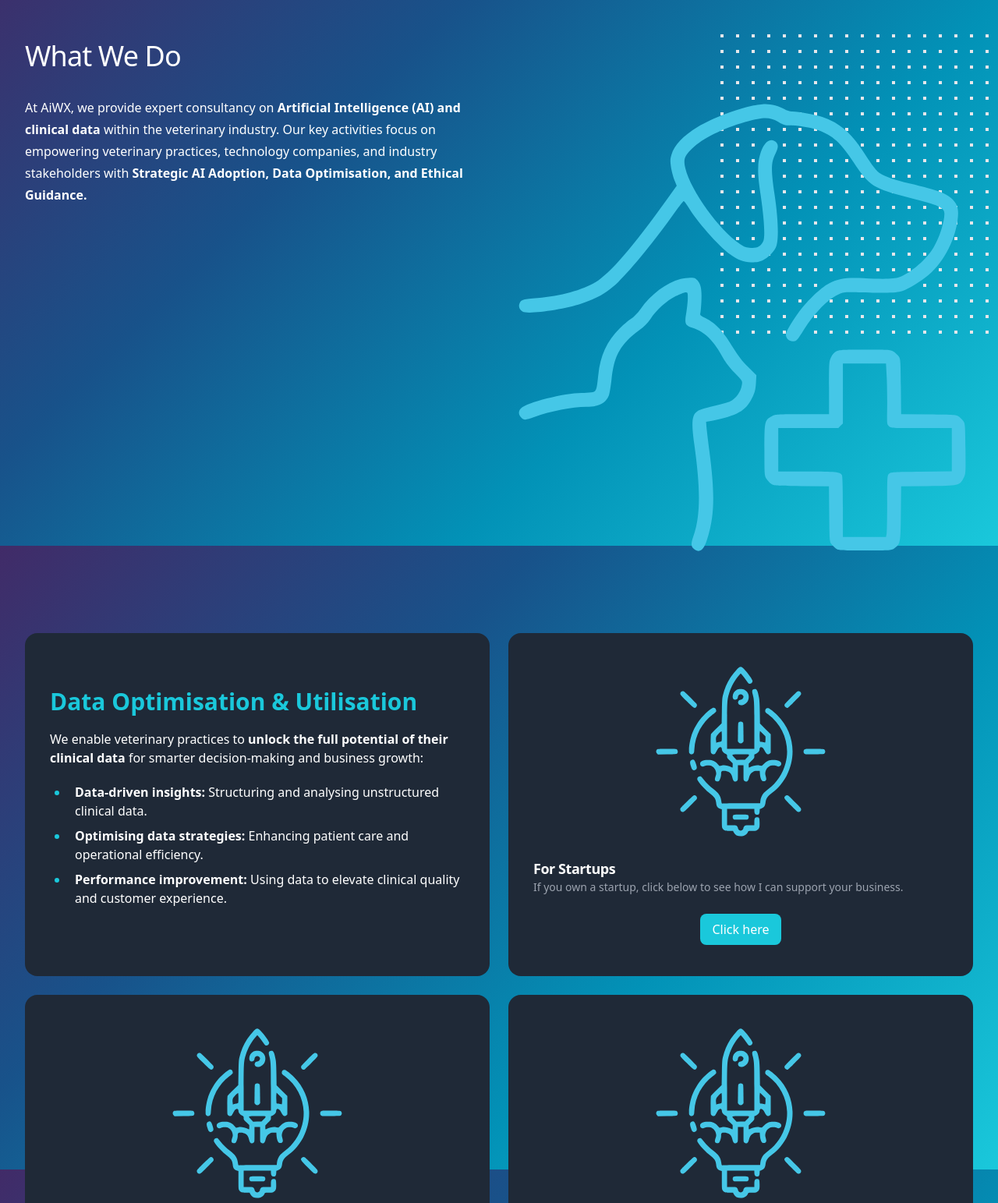
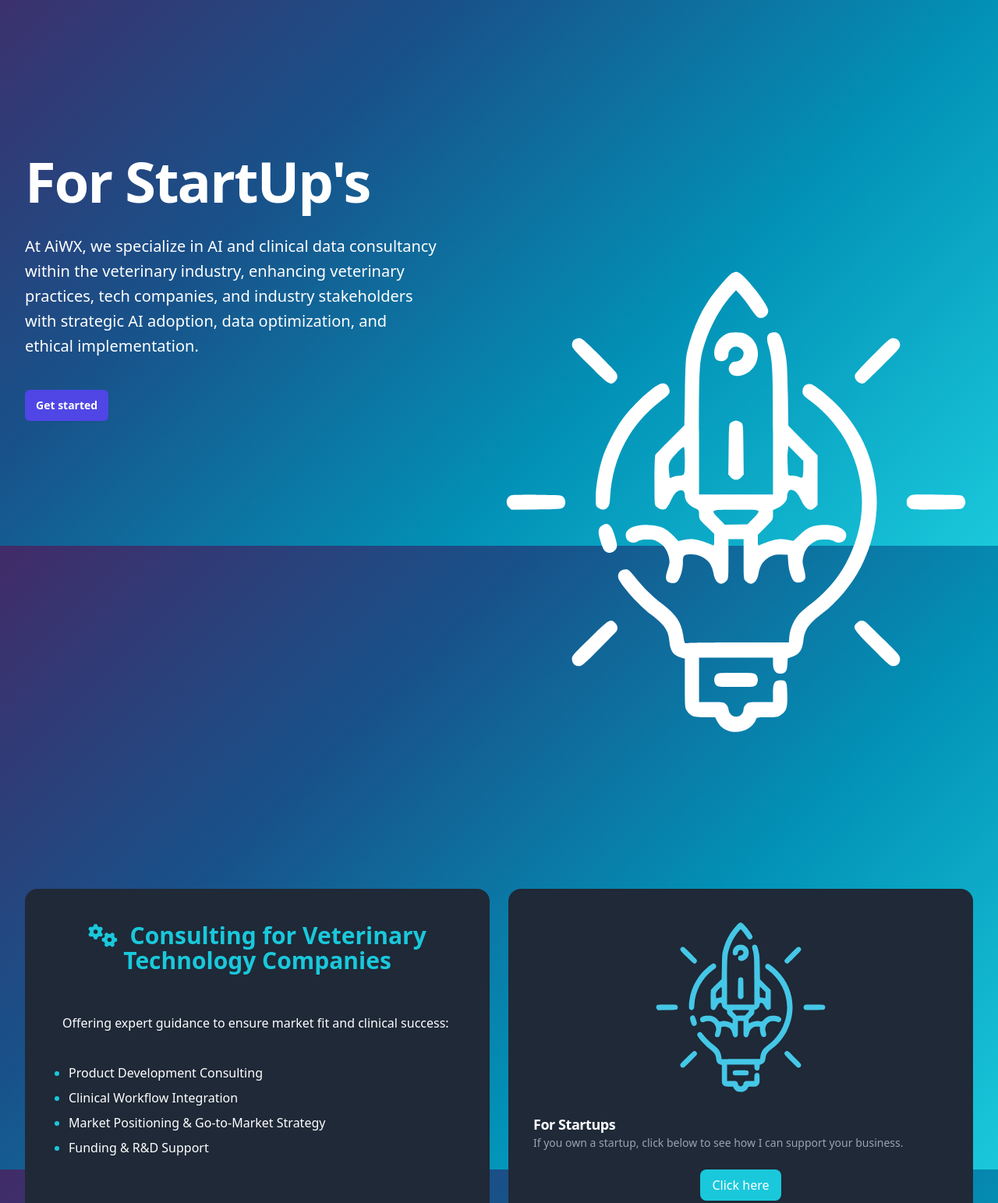
Before and after one commit to fabiowxavier/aiwx, a website built with Vite: page startups.html in a window 1280 px wide. Shown: the part 100-1643 px from the top of the page at 78% size. Built offline with nearby package versions, Linux system fonts and the light colour scheme; a web font is replaced by a local one.

Commit message:
rearrange cards layout and hero section on startup page

```diff
--- a/src/styles/styles.css
+++ b/src/styles/styles.css
@@ -103,6 +103,11 @@
     filter: brightness(0) invert(1);
 }
 
+.startuppage-img {
+    filter: brightness(100%) invert(100%) contrast(100%);
+    }
+
+
 .card-button {
     color: white;
     background-color: #1ac8db;
--- a/startups.html
+++ b/startups.html
@@ -56,71 +56,37 @@
         </head>
 
         <body class="text-gray-800">
-            <header class="bg-gray-900" id="navbar-container"></header>
+            <header class="b" id="navbar-container"></header>
             <main>
-                <div class="overflow-hidden ">
-                    <div class="relative mx-auto max-w-7xl px-6 py-16 lg:px-8">
-                        <div class="absolute bottom-0 left-3/4 top-0 hidden w-screen lg:block"></div>
-                        <div class="mx-auto max-w-prose text-base lg:grid lg:max-w-none lg:grid-cols-2 lg:gap-8">
-                            <div>
-                                <h3 class="mt-2 text-3xl/8 tracking-tight text-white sm:text-4xl">What We Do</h3>
+                <div class="relative isolate overflow-hidden  pt-14">
+                    <div class="mx-auto max-w-7xl px-6 py-32 sm:py-40 lg:px-8">
+                      <div class="mx-auto max-w-2xl lg:mx-0 lg:grid lg:max-w-none lg:grid-cols-2 lg:gap-x-16 lg:gap-y-8 xl:grid-cols-1 xl:grid-rows-1 xl:gap-x-8">
+                        <h1 class="max-w-2xl text-balance text-5xl font-semibold tracking-tight text-white sm:text-7xl lg:col-span-2 xl:col-auto">For StartUp's</h1>
+                        <div class="mt-6 max-w-xl lg:mt-0 xl:col-end-1 xl:row-start-1">
+                          <p class="text-pretty text-lg font-medium text-white sm:text-xl/8">At AiWX, we specialize in AI and clinical data consultancy within the veterinary industry, enhancing veterinary practices, tech companies, and industry stakeholders with strategic AI adoption, data optimization, and ethical implementation.</p>
+                          <div class="mt-10 flex items-center gap-x-6">
+                            <a href="#" class=" card-button rounded-md bg-indigo-600 px-3.5 py-2.5 text-sm font-semibold text-white shadow-sm ">Get started</a>
                           </div>
                         </div>
-                        <div class="mt-8 lg:grid lg:grid-cols-2 lg:gap-8">
-                            <div git push heroku main class="relative lg:col-start-2 lg:row-start-1">
-                                <svg class="absolute right-0 top-0 -mr-20 -mt-20 hidden lg:block" width="404"
-                                    height="384" fill="none" viewBox="0 0 404 384" aria-hidden="true">
-                                    <defs>
-                                        <pattern id="de316486-4a29-4312-bdfc-fbce2132a2c1" x="0" y="0" width="20"
-                                            height="20" patternUnits="userSpaceOnUse">
-                                            <rect x="0" y="0" width="4" height="4" class="text-gray-200"
-                                                fill="currentColor" />
-                                        </pattern>
-                                    </defs>
-                                    <rect width="404" height="384" fill="url(#de316486-4a29-4312-bdfc-fbce2132a2c1)" />
-                                </svg>
-                                <div class="relative mx-auto max-w-prose text-base lg:max-w-none">
-                                    <figure>
-                                        <img class=" vet-img aspect-[12/7] w-full rounded-lg  lg:aspect-auto "
-                                            src="public/images/dog-removebg-preview.svg" alt="dog and cat vector"
-                                            width="1184" height="1376">
-                                    </figure>
-                                </div>
-                            </div>
-                            <div class="mt-8 lg:mt-0">
-                                <div class="mx-auto text-base/7 text-white ">
-                                    <p class="text-2">At AiWX, we provide expert consultancy on <span
-                                            class="font-bold">Artificial Intelligence (AI)
-                                            and clinical data </span> within the veterinary industry. Our key activities
-                                        focus
-                                        on empowering
-                                        veterinary practices, technology companies, and industry stakeholders with <span
-                                            class="font-bold">Strategic AI
-                                            Adoption, Data Optimisation, and Ethical Guidance.</span>
-                                    </p>
-
+                        <img src="public/images/start-up-removebg-preview.svg" alt="" class=" startuppage-img mt-10 aspect-[5/5] w-full  max-w-lg rounded-2xl object-cover sm:mt-16 lg:mt-0 lg:max-w-none xl:row-span-2 xl:row-end-2 xl:mt-36">
                       </div>
                     </div>
                   </div>
                 </div>
-                </div>
+
                 <ul role="list" class="grid grid-cols-1 gap-6 sm:grid-cols-2 md:grid-cols-2 m-8 lg:grid-cols-2">
                     <!-- Second half of the page -->
 
-                            <li class="rounded-2xl bg-gray-800 px-8 py-10">
-                                <h2 class=" text-3xl/8 mt-8 font-semibold text-light-blue">Data Optimisation &
-                                    Utilisation</h2>
-                                <p class="mt-5 text-white">We enable veterinary practices to <span
-                                        class="font-bold">unlock the full
-                                        potential of their clinical data </span>for smarter decision-making and business
-                                    growth:</p>
-                                <ul role="list" class="mt-5 list-disc space-y-2 pl-6 marker:text-light-blue text-white">
-                                    <li class="pl-2"><span class="font-bold"> Data-driven insights: </span> Structuring
-                                        and analysing unstructured clinical data.</li>
-                                    <li class="pl-2"><span class="font-bold"> Optimising data strategies: </span>
-                                        Enhancing patient care and operational efficiency.</li>
-                                    <li class="pl-2"><span class="font-bold"> Performance improvement: </span> Using
-                                        data to elevate clinical quality and customer experience.</li>
+                    <li class="rounded-2xl bg-gray-800  p-6 py-10">
+                        <h2 class=" text-3xl/8 mt-1 font-semibold text-light-blue sm: text-center"><i
+                                class="fas fa-cogs mr-2 "></i> Consulting for Veterinary Technology Companies</h2>
+                        <p class="mt-5 text-white pt-8 pl-6">Offering expert guidance to ensure market fit and clinical
+                            success:</p>
+                        <ul role="list" class="mt-10 list-disc space-y-2 pl-8 marker:text-light-blue text-white">
+                            <li>Product Development Consulting</li>
+                            <li>Clinical Workflow Integration</li>
+                            <li>Market Positioning & Go-to-Market Strategy</li>
+                            <li>Funding & R&D Support</li>
                         </ul>
                     </li>
 
```
Lines whose indentation alone changed are shown as unchanged.
